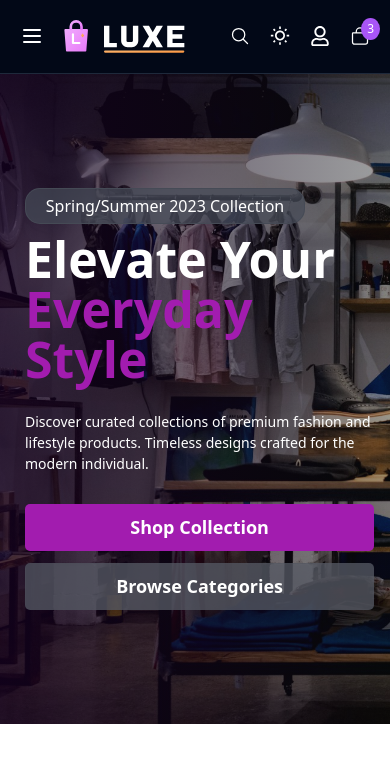
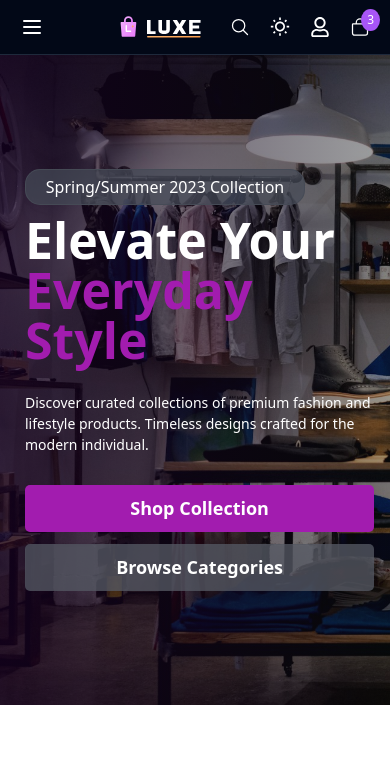
Before and after one commit to hasnainasif0761/SMIT-React-Class-section, a React (Create React App) app: page /shop in a window 390 px wide. Shown: the top 762 px of the page. Built offline with nearby package versions, Linux system fonts and the light colour scheme.

Commit message:
15-Updation

```diff
--- a/src/assets/css/Navbar.css
+++ b/src/assets/css/Navbar.css
@@ -79,6 +79,10 @@
   font-size: 24px;
   cursor: pointer;
 }
+.CenterLogo
+{
+  display: none;
+}
 
 /* 🔥 RESPONSIVE */
 @media (max-width: 768px) {
@@ -98,4 +102,15 @@
   .logo span {
     font-size: 20px;
   }
+  .logo
+  {
+    display: none;
+  }
+  .CenterLogo
+  {
+    display: block;
+    width: 100px;
+    position: absolute;
+    left: 30%;
+  }
 }
--- a/src/pages/Navbar.jsx
+++ b/src/pages/Navbar.jsx
@@ -31,7 +31,7 @@ const Navbar = () => {
         <li><Link to="/sale">Sale</Link></li>
         <li><Link to="/about">About</Link></li>
       </ul>
-
+          <img src={logo} alt="logo" className='CenterLogo' />
       {/* RIGHT ICONS */}
       <div className="nav-icons">
         <IoSearchOutline />
```
